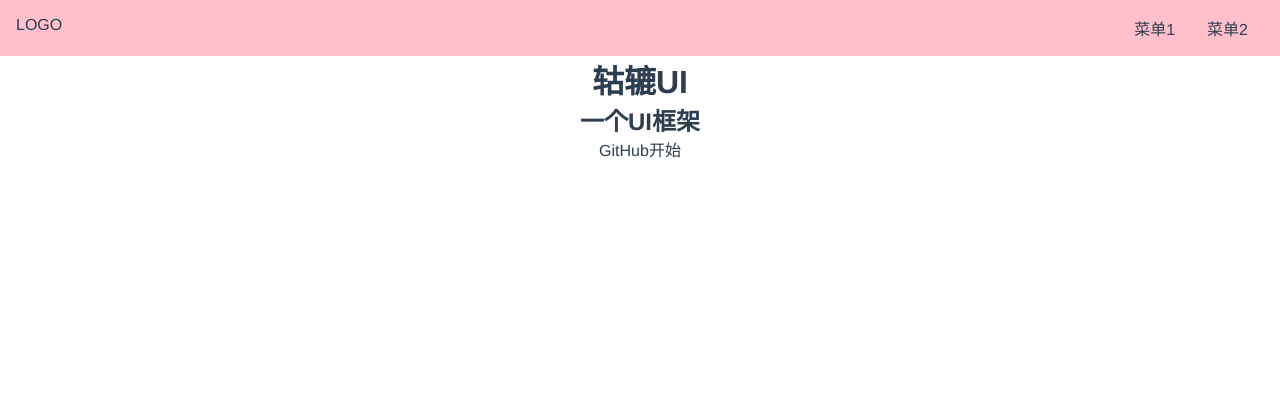
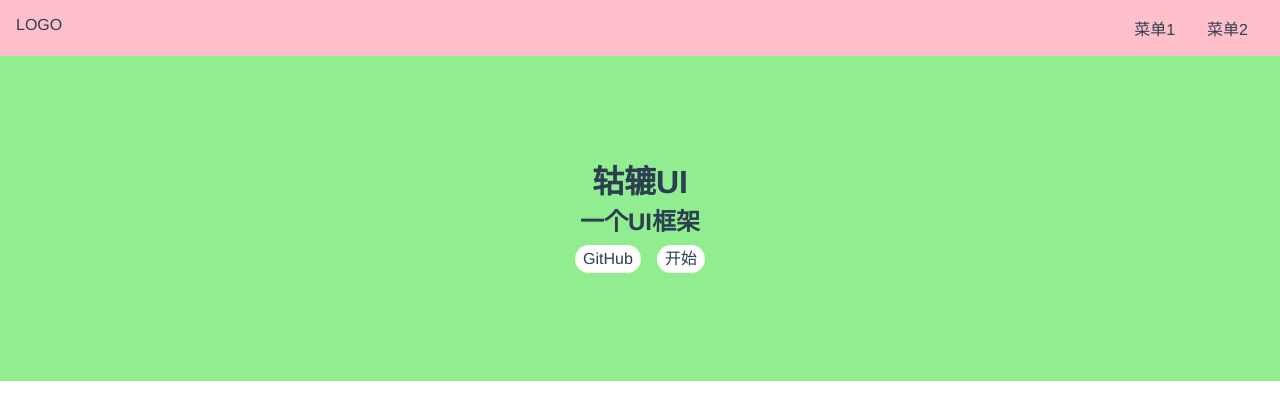
Before and after one commit to gongjianOnline/vue3-guluUI, a Vue app: page / in a window 1280 px wide. Shown: the top 420 px of the page. Built offline with nearby package versions, Linux system fonts and the light colour scheme.

Commit message:
home样式

```diff
--- a/src/index.scss
+++ b/src/index.scss
@@ -19,5 +19,10 @@
   color: inherit;
   &:hover {
     border-bottom: 1px solid;
+    cursor: pointer;
   }
 }
+body {
+  font-size: 16px;
+  font-family: -apple-system, "Noto Sans", "Helvetica Neue", Helvetica, "Nimbus Sans L", Arial, "Liberation Sans", "PingFang SC", "Hiragino Sans GB", "Noto Sans CJK SC", "Source Han Sans SC", "Source Han Sans CN", "Microsoft YaHei", "Wenquanyi Micro Hei", "WenQuanYi Zen Hei", "ST Heiti", SimHei, "WenQuanYi Zen Hei Sharp", sans-serif;
+}
--- a/src/view/Home.vue
+++ b/src/view/Home.vue
@@ -20,4 +20,25 @@
 };
 </script>
 <style lang="scss" scoped>
+.banner {
+  padding: 100px 0;
+  display: flex;
+  justify-content: center;
+  align-items: center;
+  flex-direction: column;
+  background: lightgreen;
+  > .actions{
+    padding: 8px 0;
+    a {
+      margin:0 8px;
+      background: #fff;
+      display: inline-block;
+      $h: 28px;
+      height: $h;
+      line-height: $h;
+      border-radius: $h/2;
+      padding: 0 8px;
+    }
+  }
+}
 </style>
```
